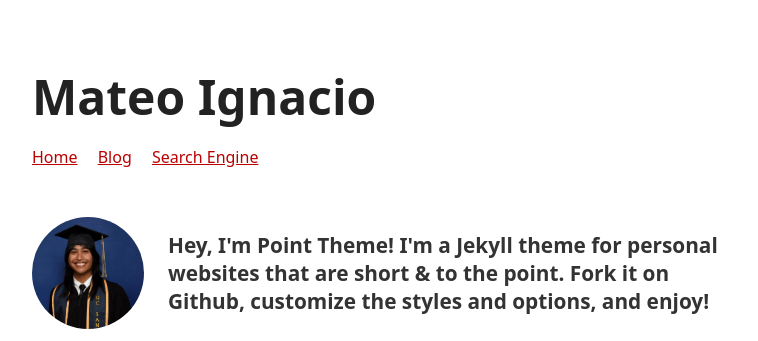
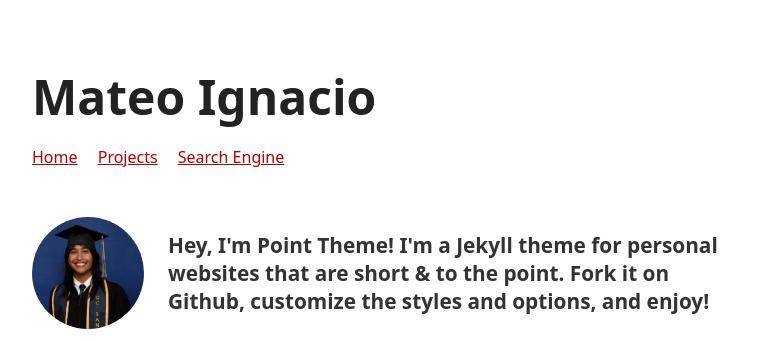
Before and after one commit to katmh/point-theme, a Jekyll site: the page built from index.md, in a window 1280 px wide. Shown: the top 341 px of the page, without its empty margins (258-1016 px from the left). Built offline with Jekyll 4.4.1, drawn with Linux system fonts in a browser that asks for light colours; our own code applies the rules of GitHub Pages for plain Markdown files.

Commit message:
added what ive done

```diff
--- a/_config.yml
+++ b/_config.yml
@@ -12,8 +12,8 @@ nav-links:
   - name: Home
     url: /
     external: false
-  - name: Blog
-    url: /blog
+  - name: Projects
+    url: /projects
     external: false
   - name: Search Engine
     url: https://duckduckgo.com
```
Also changed, not shown: projects.md (renamed from blog.md).
